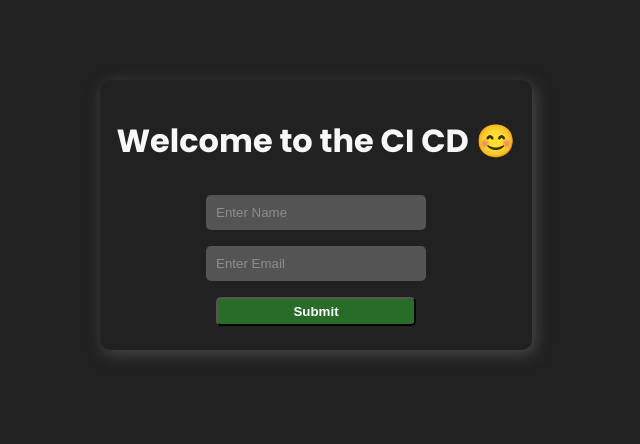
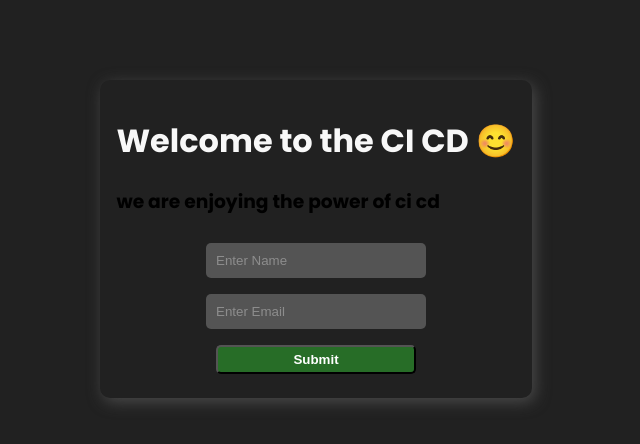
Before and after one commit to MDMOQADDAS/actiondemo, a React (Create React App) app: page / in a window 1280 px wide. Shown: the top 444 px of the page, without its empty margins (324-964 px from the left). Built offline with nearby package versions, Linux system fonts and the light colour scheme.

Commit message:
new feature release

```diff
--- a/src/component/Form.js
+++ b/src/component/Form.js
@@ -25,6 +25,7 @@ function Form({ setIsSubmitted , setName }) {
   return (
     <div className="custom">
       <h1>Welcome to the CI CD 😊</h1>
+      <h3>we are enjoying the power of ci cd</h3>
       <div>
         <form onSubmit={handleOnSubmit} style={{ display: 'flex', flexDirection: 'column', alignItems: 'center' }}>
           <div className='form-style'>
```
